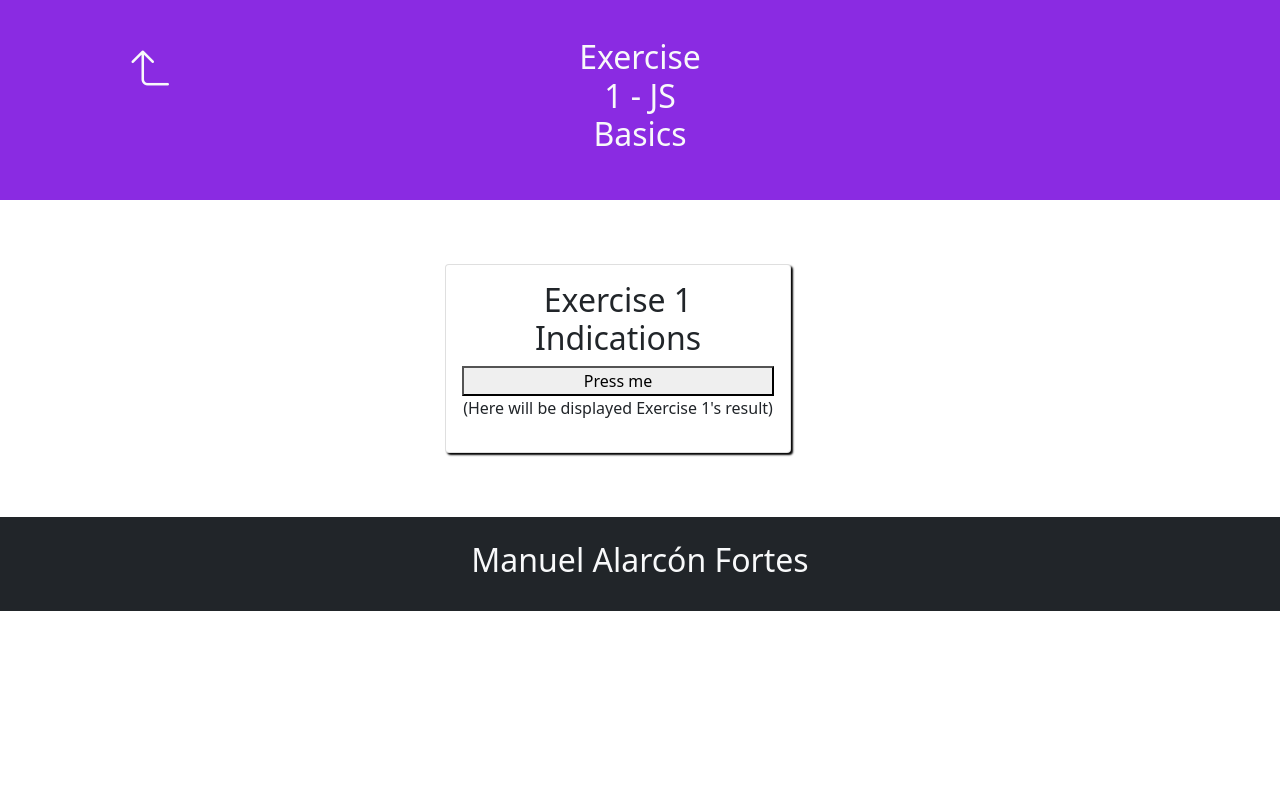
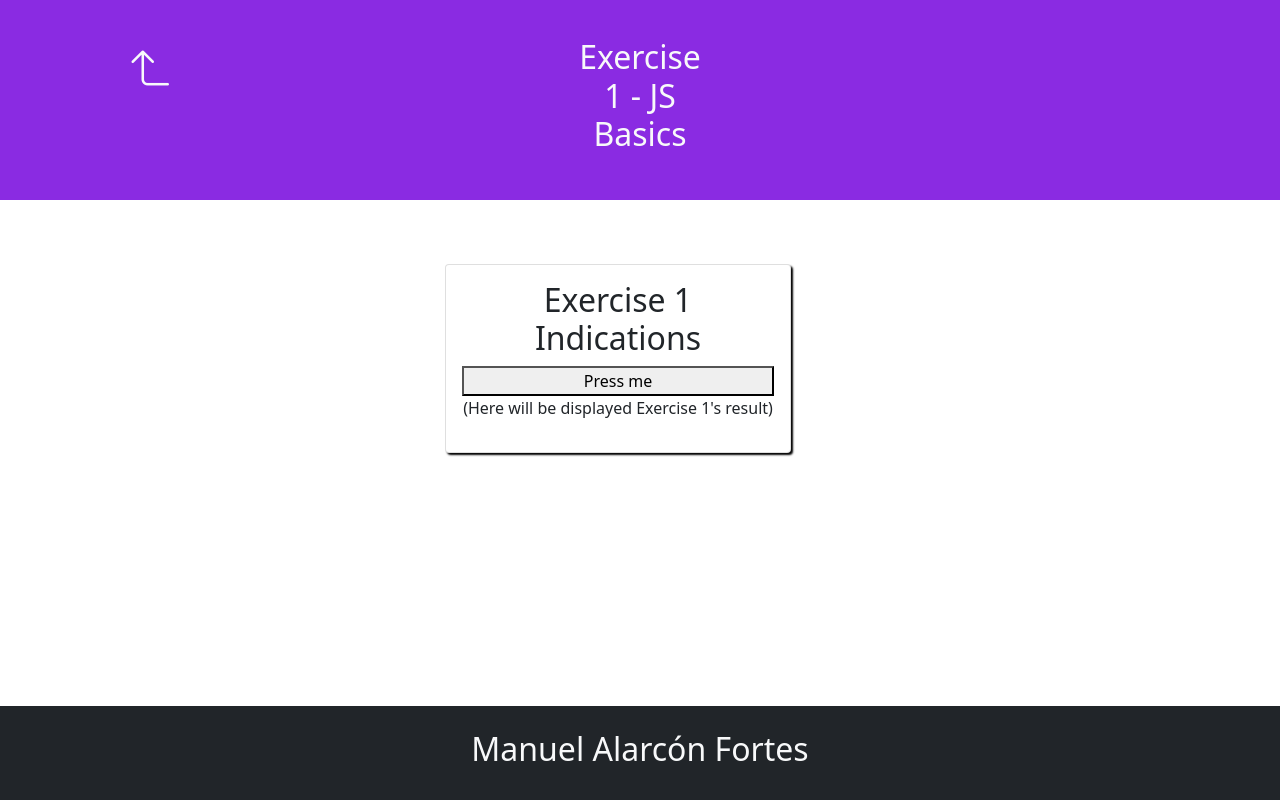
Before and after one commit to ManAlarFor/JS-Basics_DWEC, a plain HTML site: page ejercicios/ejer01/index.html in a window 1280 px wide. Drawn offline with nearby package versions, Linux system fonts and the light colour scheme.

Commit message:
Footer change

```diff
--- a/ejercicios/ejer01/index.html
+++ b/ejercicios/ejer01/index.html
@@ -62,7 +62,7 @@
 
     </div>
 
-    <footer  class="bg-dark text-light text-center p-4">
+    <footer  class="bg-dark text-light text-center p-4 fixed-bottom">
 
         <h2>Manuel Alarcón Fortes</h2>
 
```
Also changed, not shown: ejercicios/ejer02/index.html (+1 -1 lines).
